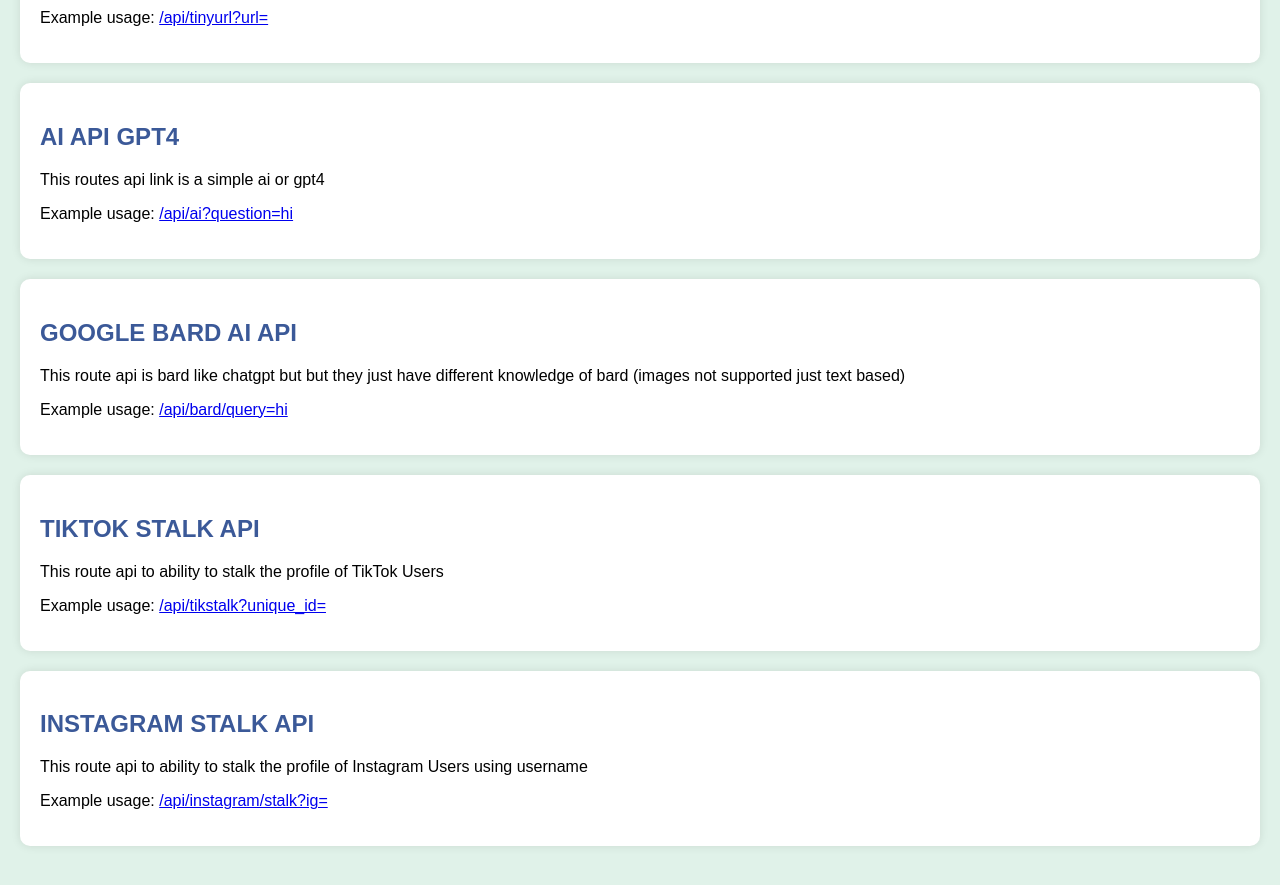
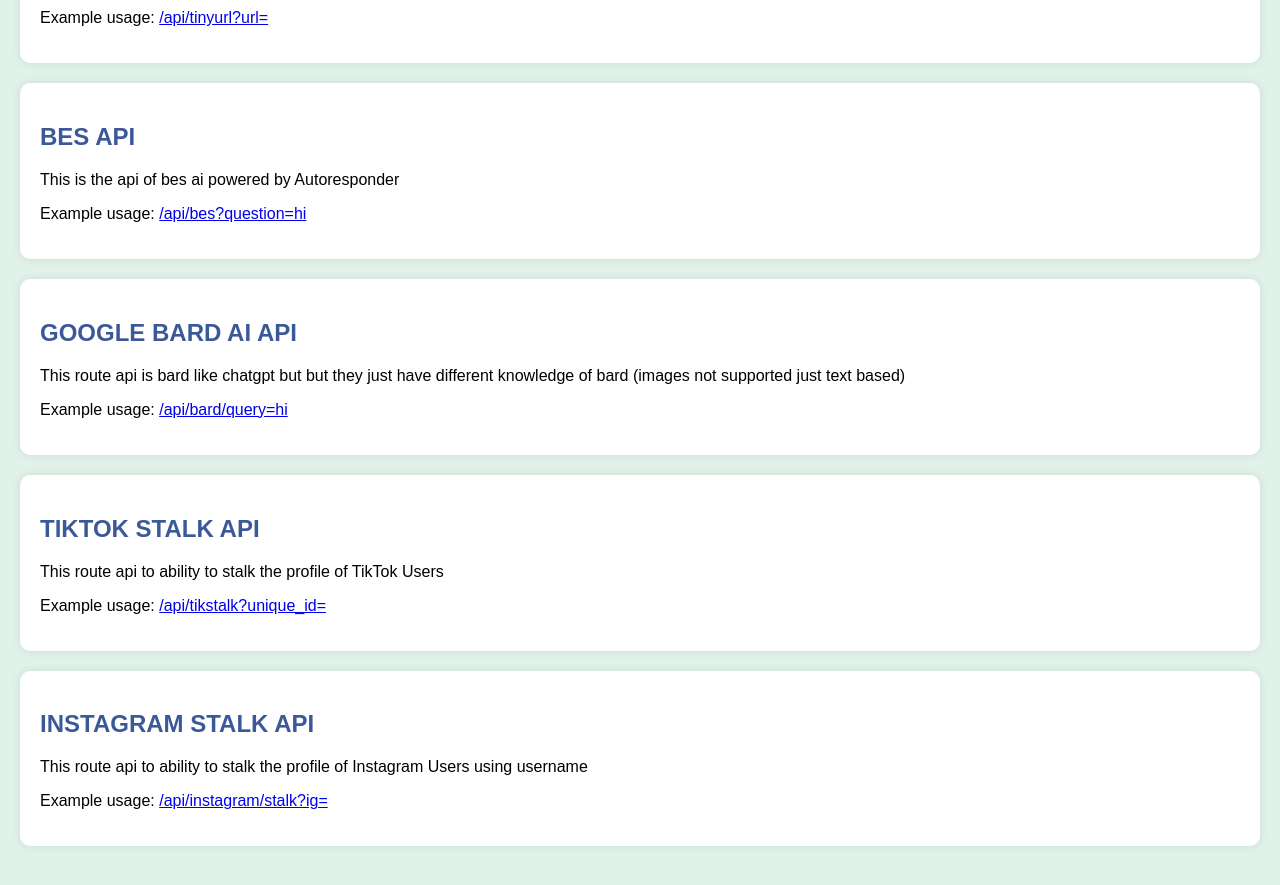
Before and after one commit to magallanes10/APIS, a website: page public/index.html in a window 1280 px wide. Shown: the part 820-1705 px from the top of the page. Drawn offline with Linux system fonts and the light colour scheme.

Commit message:
Update index.html

```diff
--- a/public/index.html
+++ b/public/index.html
@@ -3,7 +3,7 @@
 <head>
   <meta charset="UTF-8">
   <meta name="viewport" content="width=device-width, initial-scale=1.0">
-  <title>API JONELL MAGALLANES</title>
+  <title>API DOCUMENTATION</title>
   <style>
     body {
       font-family: Arial, sans-serif;
@@ -79,9 +79,9 @@
         </div>
 
     <div class="endpoint-container">
-      <h2>AI API GPT4</h2>
-      <p>This routes api link is a simple ai or gpt4</p>
-      <p>Example usage: <a href="/api/ai?question=hi" target="_blank">/api/ai?question=hi</a></p>
+      <h2>BES API</h2>
+      <p>This is the api of bes ai powered by Autoresponder</p>
+      <p>Example usage: <a href="/api/ai?question=hi" target="_blank">/api/bes?question=hi</a></p>
     </div>
 
     <div class="endpoint-container">
```
